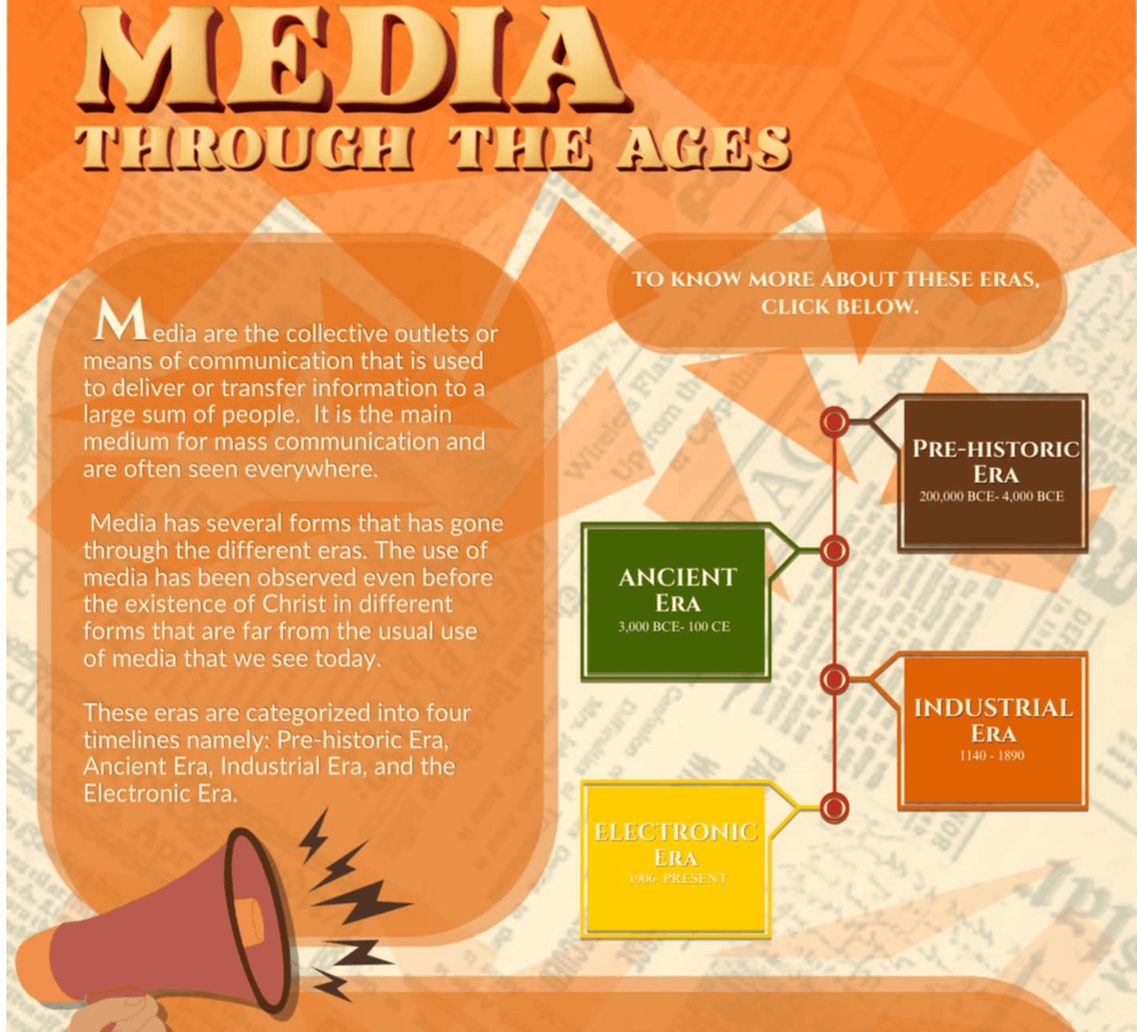
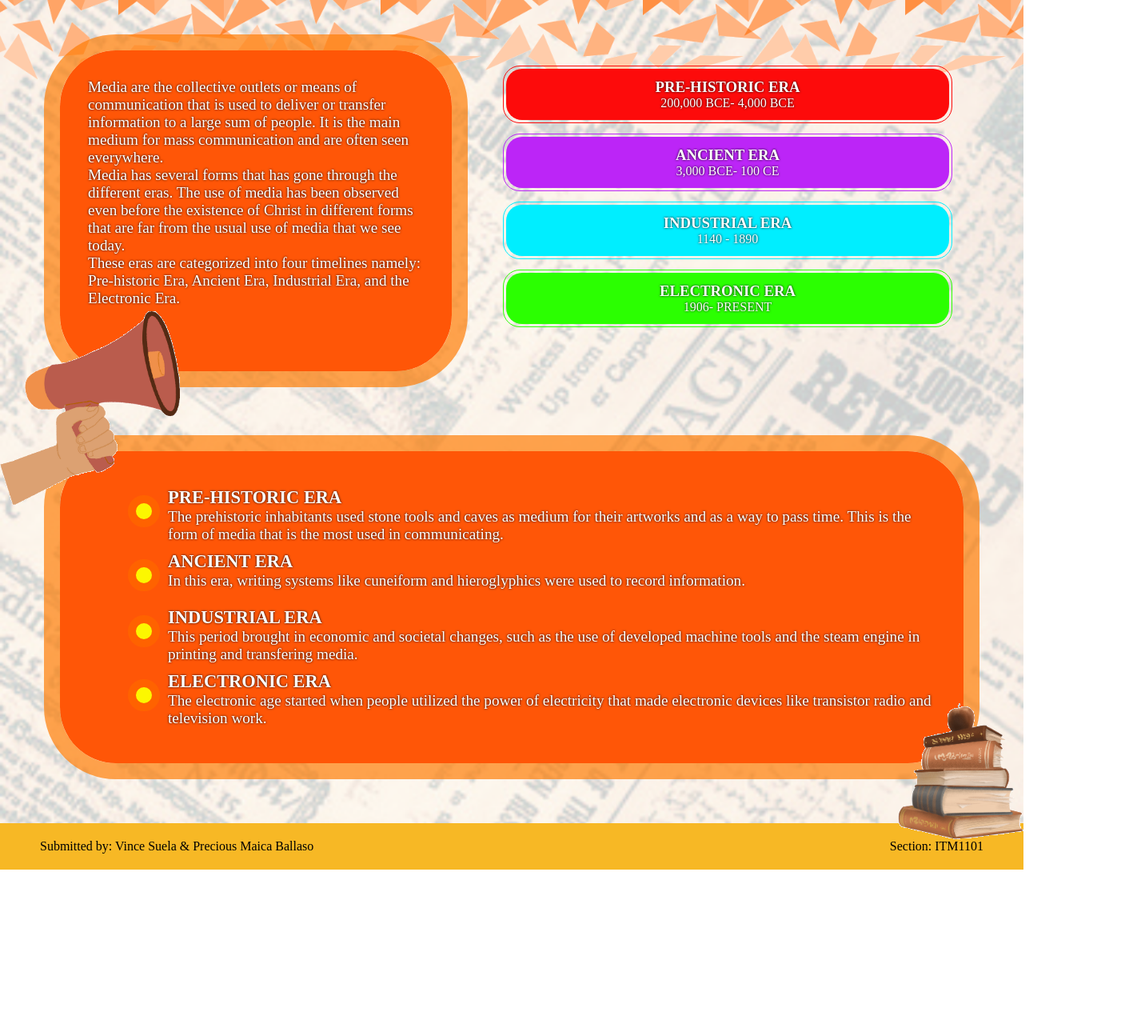
Before and after one commit to VinceSuela/STI-iLS-MIL, a plain HTML site: page index.html in a window 1280 px wide. Shown: the part 96-1386 px from the top of the page at 80% size, 1422 px wide, since content can reach past the window. After the commit the page ends 1183 px from the top, so only its background shows below. Drawn offline with Linux system fonts and the light colour scheme.

Commit message:
Revision

```diff
--- a/index.html
+++ b/index.html
@@ -1,27 +1,129 @@
 <!DOCTYPE html>
-<html lang="en">
-<head>
-    <title>iLS in MIL</title>
-    <meta charset="UTF-8">
-    <meta name="viewport" content="width=device-width, initial-scale=1.0">
+<html>
+    <header>
 
-    <!-- <link rel="stylesheet" href="styles.css" /> -->
-</head>
-<body>
-    <div id="main-container">
-        <div>
-            <img src="png/Infographic.png" alt="First Image" usemap="#image-map">
-            <map name="image-map">
-                <area target="_blank" alt="Pre-historic Era" title="Pre-historic Era" href="https://en.wikipedia.org/wiki/Prehistory" coords="1121,585,1345,775" shape="rect">
-                <area target="_blank" alt="Ancient Era" title="Ancient Era" href="https://en.wikipedia.org/wiki/Ancient_history" coords="726,747,946,932" shape="rect">
-                <area target="_blank" alt="Industrial Era" title="Industrial Era" href="https://en.wikipedia.org/wiki/Industrial_Revolution" coords="1121,908,1343,1091" shape="rect">
-                <area target="_blank" alt="Electronic Era" title="Electronic Era" href="https://en.wikipedia.org/wiki/Digital_media" coords="729,1074,949,1250" shape="rect">
-                <area target="_blank" alt="Pre-historic Era" title="Pre-historic Era" href="https://papyrus09media.blogspot.com/2017/12/prehistory-period-of-human-activity.html" coords="299,1379,299,1427,342,1404" shape="poly">
-                <area target="_blank" alt="Ancient Era" title="Ancient Era" href="https://ddolorito66.wixsite.com/donchester/single-post/2017/07/16/ancient-era-3000-bce-100-ce" coords="302,1494,302,1542,342,1518" shape="poly">
-                <area target="_blank" alt="Industrial Era" title="Industrial Era" href="https://andy15blog.wordpress.com/2017/07/25/industrial-age-1700s-1930s/" coords="302,1605,300,1653,340,1630" shape="poly">
-                <area target="_blank" alt="Electronic Era" title="Electronic Era" href="https://www.skillmaker.edu.au/what-is-electronic-media/" coords="300,1718,302,1765,342,1743" shape="poly">
-            </map>
+        <meta charset="utf-8" />
+        <meta name="viewport" content="width=device-width, initial-scale=1" />
+        <title>iLS</title>
+        <link rel="stylesheet" href="style.css" />
+    </header>
+    <body>
+        <div id="main">
+            <div id="header">
+                <img src="logo.png" />
+            </div>
+            <div id="content">
+
+                <div class="container">
+                    <div style="padding-bottom: 80px;" class="content-card">
+                        <p>
+                            Media are the collective outlets or means of communication that is used to deliver or transfer information to a large sum of people.  It is the main medium for mass communication and are often seen everywhere.
+                        </p>
+                        <p>
+                            Media has several forms that has gone through the different eras. The use of media has been observed even before the existence of Christ in different forms that are far from the usual use of media that we see today.
+                        </p>
+                        <p>
+                            These eras are categorized into four timelines namely: Pre-historic Era, Ancient Era, Industrial Era, and the Electronic Era.
+                        </p>
+                    </div>
+                    <div id="timeline" >
+                        <a target="_blank" href="https://en.wikipedia.org/wiki/Prehistory">
+                            <div class="item red">
+                                <div class="item-wrap">
+                                    <div class="item-container">
+                                        <h3>PRE-HISTORIC ERA</h3>
+                                        <p>200,000 BCE- 4,000 BCE</p>
+                                    </div>
+                                </div>
+                            </div>
+                        </a>
+                        <a target="_blank" href="https://en.wikipedia.org/wiki/Ancient_history">
+                            <div class="item violet">
+                                <div class="item-wrap">
+                                    <div class="item-container">
+                                        <h3>ANCIENT ERA</h3>
+                                        <p>3,000 BCE- 100 CE</p>
+                                    </div>
+                                </div>
+                            </div>
+                        </a>
+                        <a target="_blank" href="https://en.wikipedia.org/wiki/Industrial_Revolution">
+                            <div class="item blue">
+                                <div class="item-wrap">
+                                    <div class="item-container">
+                                        <h3>INDUSTRIAL ERA</h3>
+                                        <p>1140 - 1890</p>
+                                    </div>
+                                </div>
+                            </div>
+                        </a>
+                        <a target="_blank" href="https://en.wikipedia.org/wiki/Digital_media">
+                            <div class="item green">
+                                <div class="item-wrap">
+                                    <div class="item-container">
+                                        <h3>ELECTRONIC ERA</h3>
+                                        <p>1906- PRESENT</p>
+                                    </div>
+                                </div>
+                            </div>
+                        </a>
+                    </div>
+                </div>
+                <div class="container-wrap">
+                    <img src="alert.png" id="alert" />
+                    <img src="books.png" id="book" />
+                    <div class="container">
+                        <div class="content-card">
+                            <div class="media">
+                                <a target="_blank" href="https://papyrus09media.blogspot.com/2017/12/prehistory-period-of-human-activity.html">
+                                    <div class="item">
+                                        <div class="design-triangle"></div>
+                                        <div>
+                                            <h3>PRE-HISTORIC ERA</h3>
+                                            <p>The prehistoric inhabitants used stone tools and caves as medium for their artworks and as a way to pass time. This is the form of media that is the most used in communicating.</p>
+                                        </div>
+                                    </div>
+                                </a>
+                                <a target="_blank" href="https://ddolorito66.wixsite.com/donchester/single-post/2017/07/16/ancient-era-3000-bce-100-ce">
+                                    <div class="item">
+                                        <div class="design-triangle"></div>
+                                        <div>
+                                            <h3>ANCIENT ERA</h3>
+                                            <p>In this era, writing systems like cuneiform and hieroglyphics were used to record information.</p>
+                                        </div>
+                                    </div>
+                                </a>
+                                <a target="_blank" href="https://andy15blog.wordpress.com/2017/07/25/industrial-age-1700s-1930s/">
+                                    <div class="item">
+                                        <div class="design-triangle"></div>
+                                        <div>
+                                            <h3>INDUSTRIAL ERA</h3>
+                                            <p>This period brought in economic and societal changes, such as the use of developed machine tools and the steam engine in printing and transfering media.</p>
+                                        </div>
+                                    </div>
+                                </a>
+                                <a target="_blank" href="https://www.skillmaker.edu.au/what-is-electronic-media/">
+                                    <div class="item">
+                                        <div class="design-triangle"></div>
+                                        <div>
+                                            <h3>ELECTRONIC ERA</h3>
+                                            <p>The electronic age started when people utilized the power of electricity that made electronic devices like transistor radio and television work.</p>
+                                        </div>
+                                    </div>
+                                </a>
+                            </div>
+                        </div>
+                    </div>
+                </div>
+            </div>
+            <div id="footer">
+                <div>
+                    Submitted by: Vince Suela & Precious Maica Ballaso
+                </div>
+                <div>
+                    Section: ITM1101
+                </div>
+            </div>
         </div>
-    </div>
-</body>
+    </body>
 </html>
--- /dev/null
+++ b/style.css
@@ -0,0 +1,199 @@
+body {
+    background: url(bg.png) top center repeat-y;
+    background-size: cover;
+    padding: 0;
+    margin: 0;
+}
+
+a:link {
+text-decoration: none;
+}
+a:visited {
+text-decoration: none;
+}
+a:hover {
+text-decoration: none;
+}
+a:active {
+text-decoration: none;
+}
+
+#main {
+    background: url(top-bg.png) top center repeat-x;
+    background-size: auto 200px;
+
+    min-height: 100vh;
+}
+
+#header, #footer, #content {
+    padding-left: 50px;
+    padding-right: 50px;
+}
+
+#header {
+    padding-top: 30px;
+}
+
+#header img {
+    width: auto;
+    height: 50px;
+}
+
+.container {
+    margin: 50px 0;
+    display: flex;
+    align-items: baseline;
+    position: relative;
+}
+
+.container > div{
+    margin: 25px;
+
+}
+
+.content-card {
+    background: #ff5607;
+    padding: 35px;
+    color: #fff;
+    text-shadow: 0px 0px 3px black;
+    font-size: 1.2rem;
+    border-radius: 70px;
+    outline: 20px solid #ff7b00ad;
+}
+
+
+
+#timeline {
+    width: 50%;
+    flex:1 0 auto;
+}
+
+#timeline .item{
+    height: 8vh;
+    margin: 15px;
+    text-align: center;
+    outline: 1px solid #ffffff;
+    padding: 3px;
+    transition: outline 0.25s;
+    border-radius: 20px;
+}
+
+#timeline .item-wrap{
+    background: #ffffff;
+    color: #fff;
+    text-shadow: 0px 0px 3px black;
+    height: 100%;
+    display: flex;
+    align-items: center;
+    justify-content: center;
+    border-radius: 20px;
+}
+
+#timeline .item.red{
+    outline: 1px solid #fd0b0b;
+}
+#timeline .item.red .item-wrap{
+    background: #fd0b0b;
+}
+
+#timeline .item.blue{
+    outline: 1px solid #00eeff;
+}
+#timeline .item.blue .item-wrap{
+    background: #00eeff;
+}
+
+#timeline .item.violet{
+    outline: 1px solid #bc25f7;
+}
+#timeline .item.violet .item-wrap{
+    background: #bc25f7;
+}
+
+#timeline .item.green{
+    outline: 1px solid #2bff01;
+}
+#timeline .item.green .item-wrap{
+    background: #2bff01;
+}
+
+#timeline .item:hover {
+    outline-width: 5px;
+}
+.container-wrap {
+    position: relative;
+}
+
+/* .container-wrap .container .content-card{
+    flex: 1 0 auto;
+} */
+img#alert{
+    position: absolute;
+    top: -150px;
+    left: -50px;
+    z-index: 2;
+}
+img#alert:hover{
+    animation: shake 100ms ease-in-out 0ms infinite ;
+}
+img#book{
+    position: absolute;
+    bottom: -70px;
+    right: -50px;
+    z-index: 2;
+}
+
+
+.media .design-triangle {
+    width: 20px;
+    height: 20px;
+    margin: 10px 10px 10px 50px;
+    border-style: solid;
+    border-width: 10px;
+    border-color: #ff6200;
+    border-radius: 20px;
+    transition: all 0.25s;
+    background-color: #fcf700;
+    flex: 0 0 20px;
+}
+.media .item:hover .design-triangle {
+    width: 0px;
+    height: 0px;
+    border-radius: 0px;
+    border-width: 20px 0 20px 40px;
+    background-color: transparent;
+    border-color: transparent transparent transparent #fcf700;
+    flex: 0 0 0px;
+}
+.media .item{
+    display: flex;
+    margin: 10px 0;
+    color:#fff;
+}
+.media p, .media h3, .item-container, h3, .item-container, p {
+    margin: 0;
+
+}
+
+#footer {
+    background: #f7b825;
+    display: flex;
+    align-items: center;
+    justify-content: space-between;
+    padding: 20px 50px;
+}
+
+@keyframes shake {
+    0% {
+        transform: rotate(0deg);
+    }
+    30% {
+        transform: rotate(-5deg);
+    }
+    60% {
+        transform: rotate(5deg);
+    }
+    100% {
+        transform: rotate(0deg);
+    }
+}
```
Also changed, not shown: alert.png (added), bg.png (added), books.png (added), logo.png (added), png/Infographic.png (deleted), top-bg.png (added).
